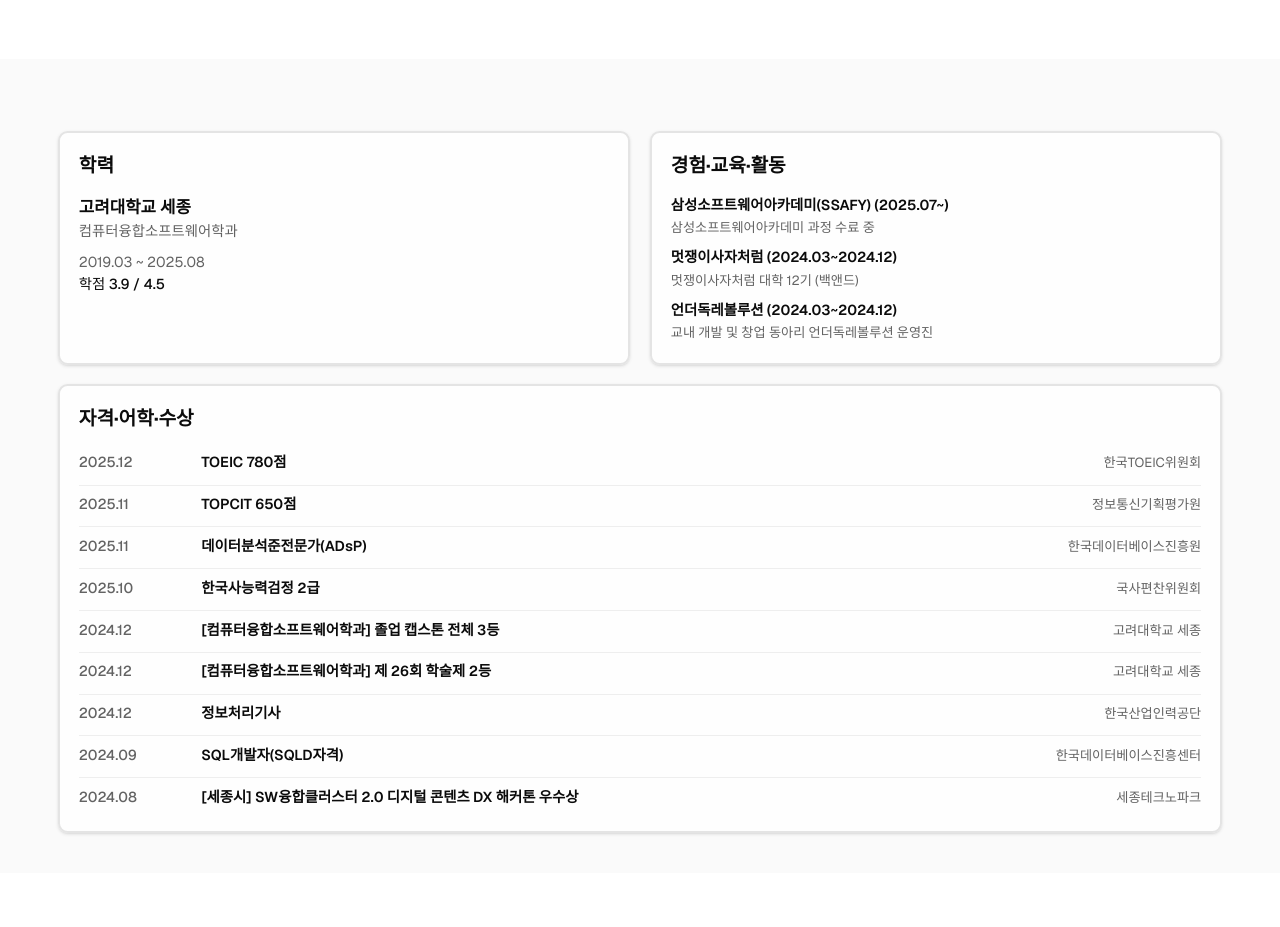
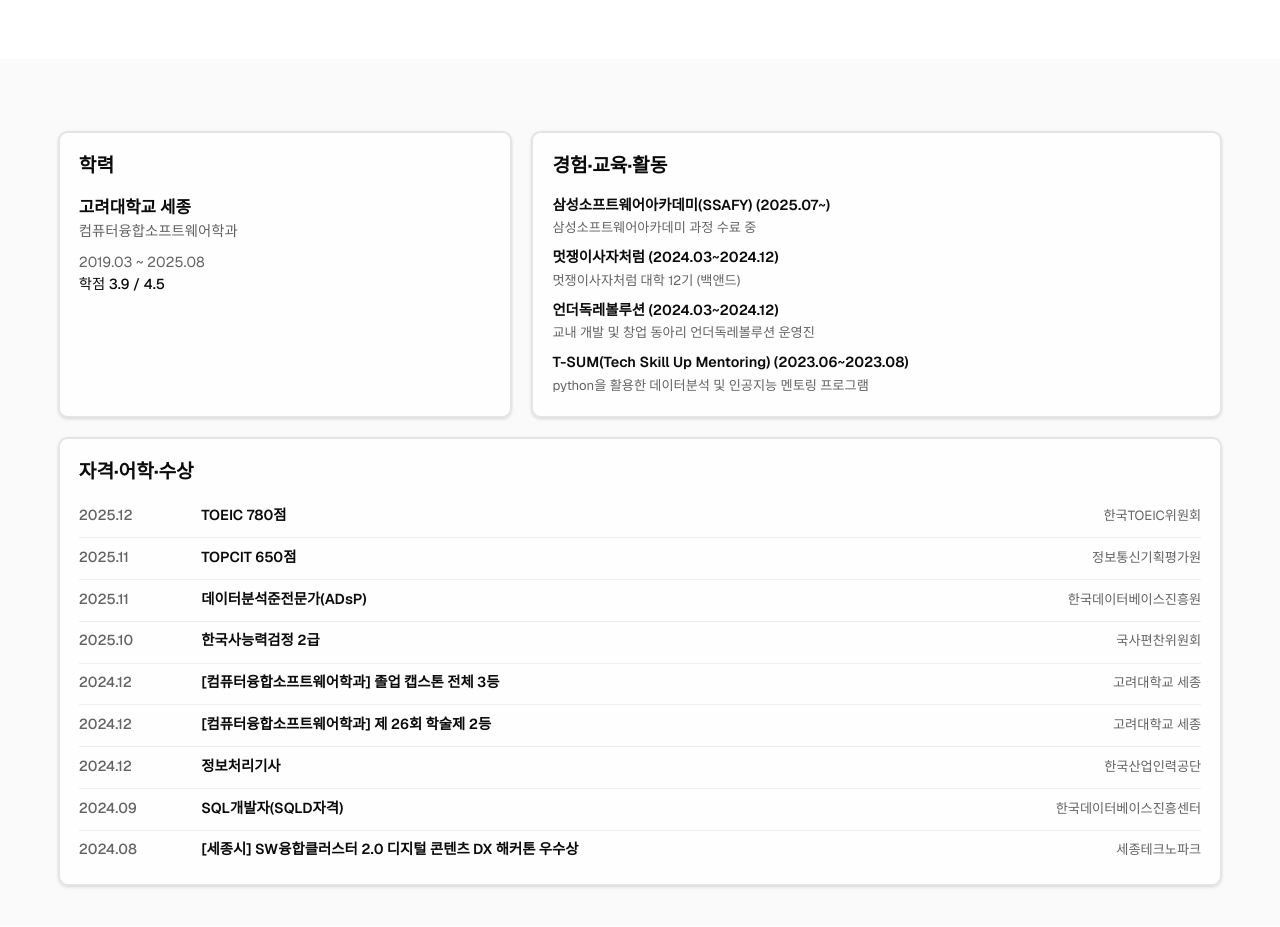
Before and after one commit to dgsim126/donggeun, a Next.js app: page / in a window 1280 px wide. Shown: the part 2240-3167 px from the top of the page. Built offline with nearby package versions, Linux system fonts and the light colour scheme.

Commit message:
size change

```diff
--- a/app/page.tsx
+++ b/app/page.tsx
@@ -277,9 +277,9 @@ export default function HomePage() {
 >
 
           <div className="max-w-5xl mx-auto w-full">
-
-            <div className="grid md:grid-cols-2 gap-4 mb-4">
-              <div className="border-2 border-border rounded-xl p-4 bg-background/80 shadow-sm">
+  {/* ✅ 2:3 비율 (학력 2칸, 경험 3칸) */}
+  <div className="grid gap-4 mb-4 md:grid-cols-5">
+    <div className="border-2 border-border rounded-xl p-4 bg-background/80 shadow-sm md:col-span-2">
       <h3 className="text-sm md:text-base font-bold mb-3 text-foreground">학력</h3>
       <div className="space-y-2 text-foreground leading-relaxed">
         <div>
@@ -293,7 +293,7 @@ export default function HomePage() {
       </div>
     </div>
 
-              <div className="border-2 border-border rounded-xl p-4 bg-background/80 shadow-sm">
+    <div className="border-2 border-border rounded-xl p-4 bg-background/80 shadow-sm md:col-span-3">
       <h3 className="text-sm md:text-base font-bold mb-3 text-foreground">경험·교육·활동</h3>
       <div className="space-y-2 text-foreground leading-relaxed">
         <div>
@@ -314,9 +314,17 @@ export default function HomePage() {
             교내 개발 및 창업 동아리 언더독레볼루션 운영진
           </p>
         </div>
+        <div>
+          <p className="font-semibold text-[11px] md:text-xs">T-SUM(Tech Skill Up Mentoring) (2023.06~2023.08)</p>
+          <p className="text-muted-foreground text-[10px] md:text-[11px] mt-0.5">
+            python을 활용한 데이터분석 및 인공지능 멘토링 프로그램
+          </p>
         </div>
       </div>
     </div>
+  </div>
+
+
 
             {/* 자격·어학·수상 */}
             <div className="border-2 border-border rounded-xl p-4 bg-background/80 shadow-sm">
```
Lines whose indentation alone changed are shown as unchanged.
